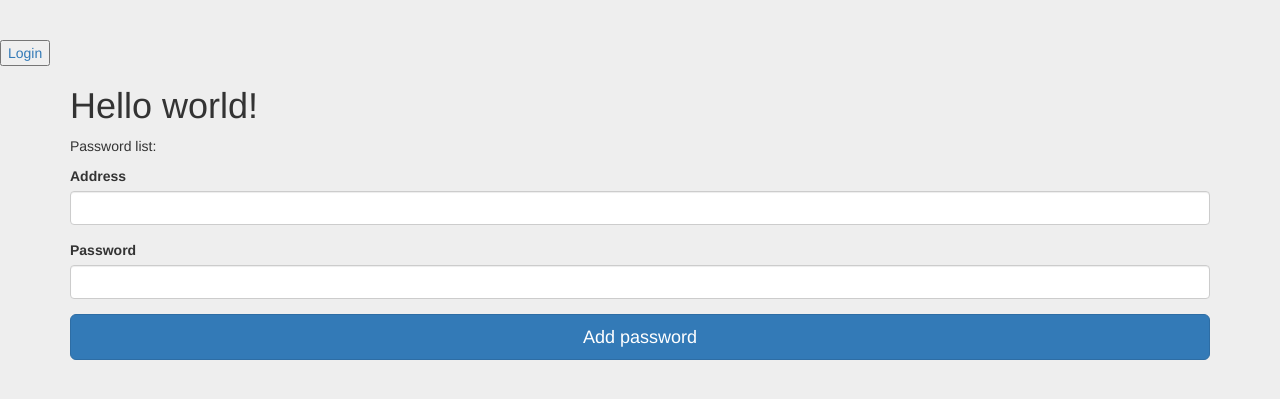
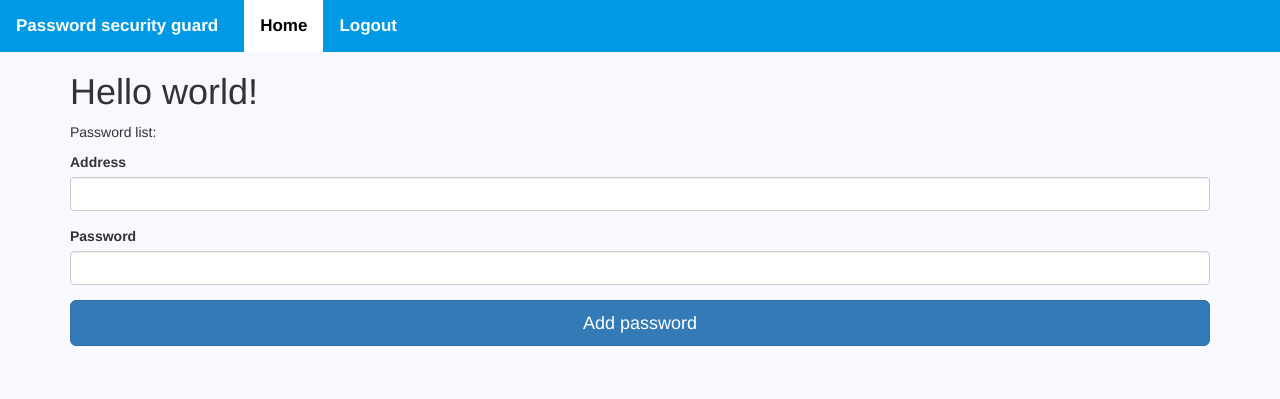
Before and after one commit to KomorowskiKuba/password-security-guard, a Flask app: page /home in a window 1280 px wide. Shown: the top 399 px of the page. Run offline with Flask 2, Linux system fonts and the light colour scheme; the visitor is signed in with stand-in values (Sample User, id 1); data comes from the database, SQL or seed files in the repository; data that the repository does not hold is empty; some libraries are stand-ins or nearby versions.

Commit message:
Some changes

```diff
--- a/app/app.py
+++ b/app/app.py
@@ -60,7 +60,7 @@ def load_user(user_id):
 
 @app.route('/')
 def index():
-    return render_template('index.html')
+    return redirect(url_for('login'))
 
 
 @app.route('/login', methods=['GET', 'POST'])
@@ -91,23 +91,27 @@ def register():
     form = RegisterForm()
 
     if form.validate_on_submit():
-        hashed_password = generate_password_hash(form.password.data, method='pbkdf2:sha256:100000', salt_length=32)
+        if User.query.filter_by(email=form.email.data).first():
+            error = 'User with this email already exists!'
 
-        validation_outcome = PasswordValidator.validate(form.password.data)
+        else:
+            hashed_password = generate_password_hash(form.password.data, method='pbkdf2:sha256:100000', salt_length=32)
 
-        if len(validation_outcome) == 0:
-            new_user = User(
-                username=bleach.clean(form.username.data),
-                email=bleach.clean(form.email.data),
-                master_password=hashed_password
-            )
+            validation_outcome = PasswordValidator.validate(form.password.data)
 
-            db.session.add(new_user)
-            db.session.commit()
+            if len(validation_outcome) == 0:
+                new_user = User(
+                    username=bleach.clean(form.username.data),
+                    email=bleach.clean(form.email.data),
+                    master_password=hashed_password
+                )
 
-            return redirect(url_for('login'))
+                db.session.add(new_user)
+                db.session.commit()
 
-        error = '\n'.join(validation_outcome)
+                return redirect(url_for('login'))
+
+            error = '\n'.join(validation_outcome)
 
     return render_template('register.html', form=form, error=error)
 
@@ -139,7 +143,14 @@ def home():
 def logout():
     logout_user()
 
-    return redirect(url_for('index'))
+    return redirect(url_for('login'))
+
+
+#{{ url_for('password_details', id=password.id) }}
+@app.route('/home/<id>')
+@login_required
+def password_details(id):
+    return '<p> id </p>'
 
 
 if __name__ == '__main__':
--- /dev/null
+++ b/app/static/general.css
@@ -0,0 +1,49 @@
+.topnav {
+  background-color: #0099e6;
+  overflow: hidden;
+}
+
+.topnav a {
+  float: left;
+  color: white;
+  text-align: center;
+  padding: 14px 16px;
+  text-decoration: none;
+  font-size: 17px;
+  font-weight: bold;
+}
+
+.topnav a:hover {
+  background-color: #006699;
+  color: white;
+}
+
+.topnav a.active {
+  background-color: white;
+  color: black;
+}
+
+
+.button-10 {
+  display: inline-block;
+  flex-direction: column;
+  align-items: center;
+  padding: 6px 14px;
+  font-max-size: 14px;
+  font-family: -apple-system, BlinkMacSystemFont, 'Roboto', sans-serif;
+  border-radius: 6px;
+  border: none;
+
+  color: #fff;
+  background: linear-gradient(180deg, #4B91F7 0%, #367AF6 100%);
+   background-origin: border-box;
+  box-shadow: 0px 0.5px 1.5px rgba(54, 122, 246, 0.25), inset 0px 0.8px 0px -0.25px rgba(255, 255, 255, 0.2);
+  user-select: none;
+  -webkit-user-select: none;
+  touch-action: manipulation;
+}
+
+.button-10:focus {
+  box-shadow: inset 0px 0.8px 0px -0.25px rgba(255, 255, 255, 0.2), 0px 0.5px 1.5px rgba(54, 122, 246, 0.25), 0px 0px 0px 3.5px rgba(58, 108, 217, 0.5);
+  outline: 0;
+}
--- a/app/static/signin.css
+++ b/app/static/signin.css
@@ -1,12 +1,12 @@
 body {
-  padding-top: 40px;
+  padding-top: 0px;
   padding-bottom: 40px;
-  background-color: #eee;
+  background-color: #f8f8ff;
 }
 
 .form-signin {
   max-width: 330px;
-  padding: 15px;
+  padding: 0px;
   margin: 0 auto;
 }
 .form-signin .form-signin-heading,
--- a/app/templates/home.html
+++ b/app/templates/home.html
@@ -8,26 +8,28 @@ Login
 {% block styles %}
 {{super()}}
 <link rel="stylesheet" href="{{url_for('.static', filename='signin.css')}}">
+<link rel="stylesheet" href="{{url_for('.static', filename='general.css')}}">
 {% endblock %}
 
 {% block content %}
-<script>
-    function myFunction() {
-        var x = document.getElementById("myInput");
-        if (x.type === "password") {
-            x.type = "text";
-        } else {
-            x.type = "password";
-        }
-    }
-</script>
-    <button><a href="{{ url_for('logout') }}">Login</a></button>
+    <div class="topnav">
+        <a class="active" style="font-weight: bolder; background-color: #0099e6; margin-right: 10px; border: 2px #000000;color: white"> Password security guard </a>
+        <a class="active" href="{{ '/home' }}"> Home </a>
+        <a href="{{ url_for('logout') }}"> Logout </a>
+    </div>
+
     <div class="container">
         <h1> Hello world! </h1>
         <p>Password list:</p>
         <ul>
             {% for password in passwords %}
-            <li>{{ password.address }}, {{ password.password }}</li>
+                <li style="font-size: 18px; ">
+                    {{ password.address }}
+                    {{ password.password }}
+                    <button class="button-10" role="button">Show</button>
+                    <button class="button-10" role="button">Edit</button>
+                    <button class="button-10" role="button">Delete</button>
+                </li>
             {% endfor %}
         </ul>
 
```
Also changed, not shown: app/templates/index.html (deleted, +0 -42 lines), app/templates/login.html (+11 -2 lines), app/templates/register.html (+7 -0 lines).
